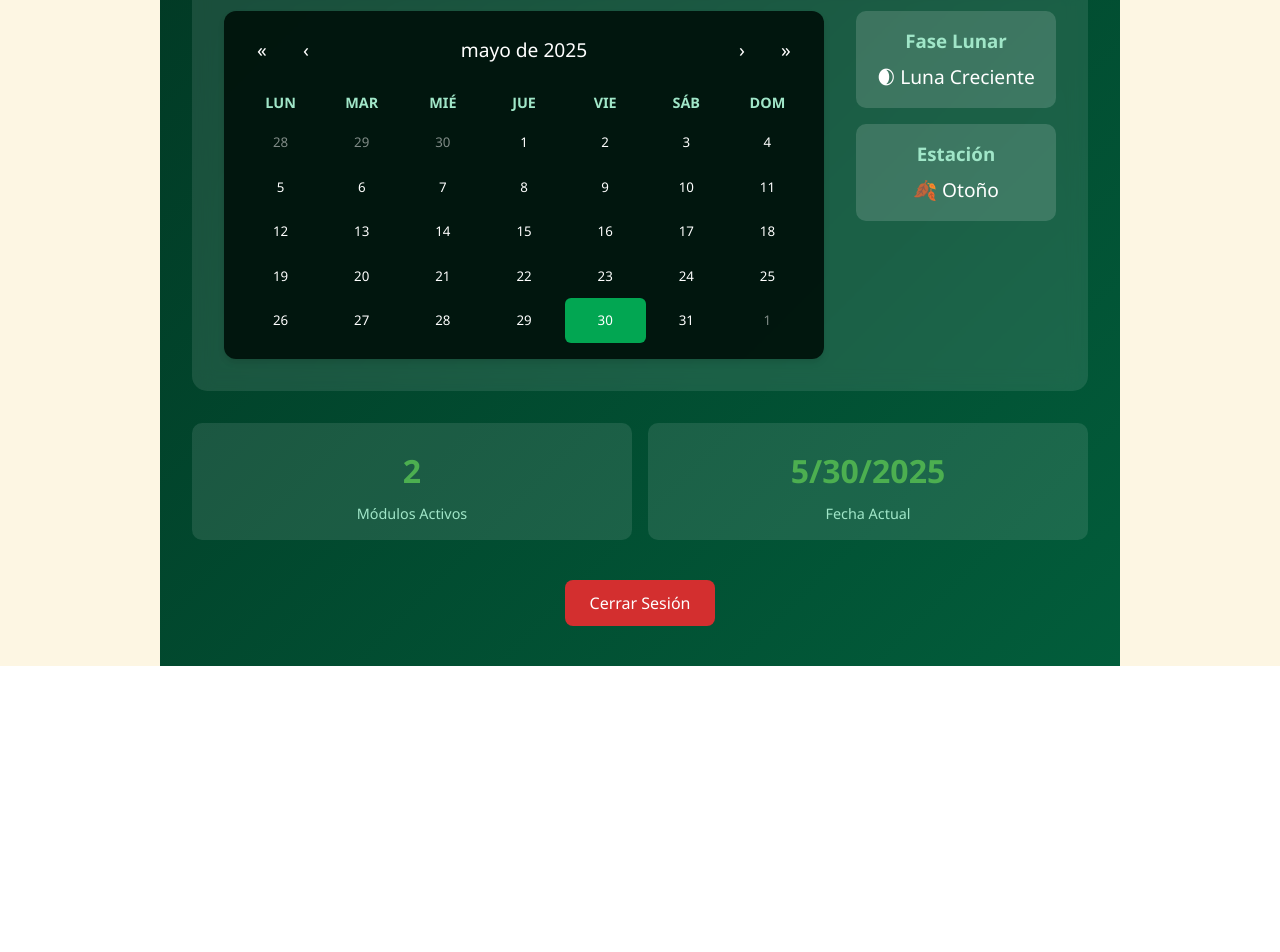
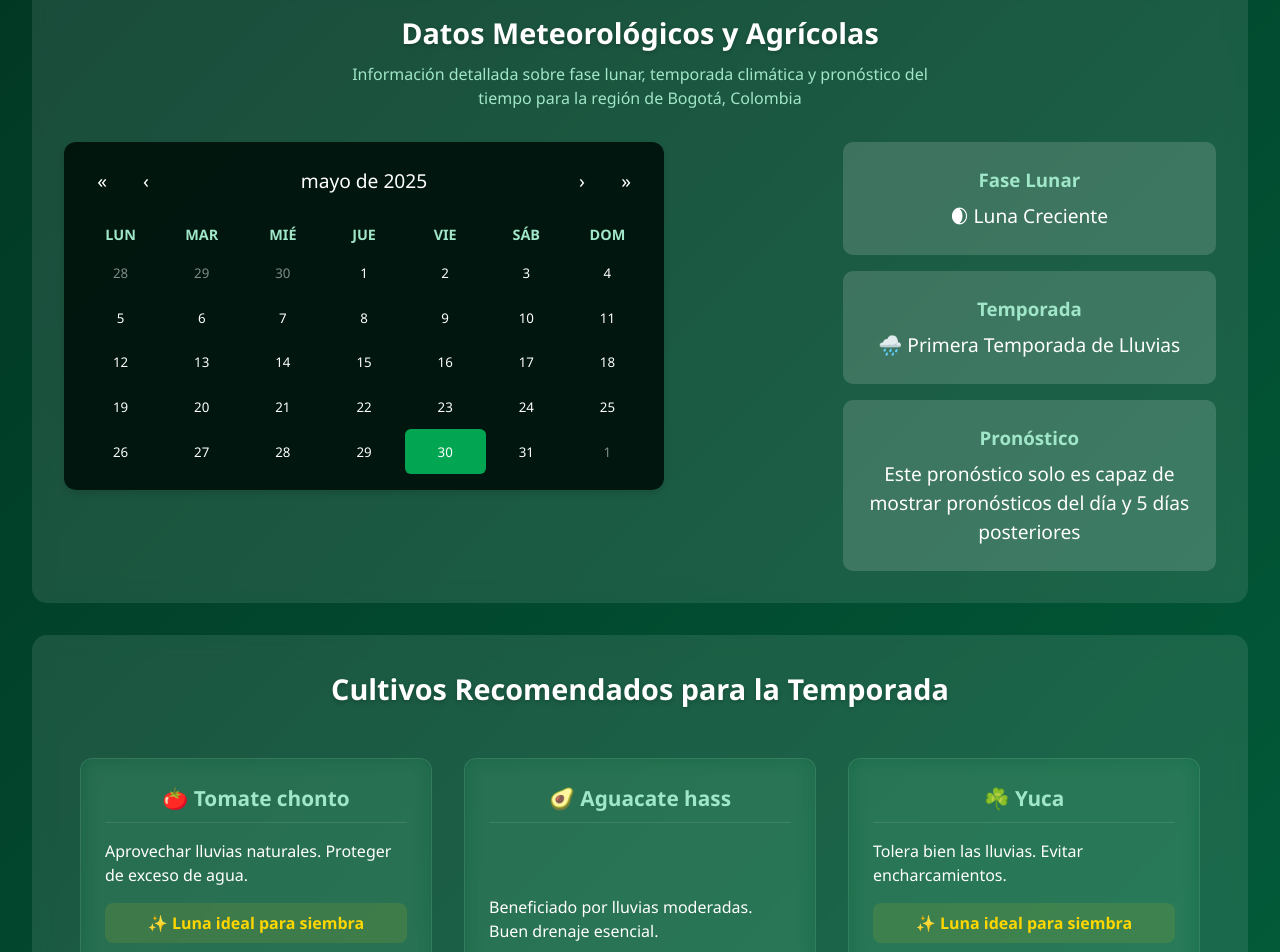
Before and after one commit to MurilloDavidR/proyecto_grupo6, a React (Vite) app in the folder frontend/: page /dashboard in a window 1280 px wide. Shown: the part 400-1352 px from the top of the page. Before the commit the page ends 1066 px from the top, so only its background shows below. Built offline with nearby package versions, Linux system fonts and the light colour scheme; no server answers; sample sign-in values are in the browser's storage.

Commit message:
Se ha añadido el concepto del clima.

```diff
--- a/frontend/package.json
+++ b/frontend/package.json
@@ -11,7 +11,9 @@
   },
   "dependencies": {
     "axios": "^1.9.0",
+    "moment": "^2.30.1",
     "react": "^19.1.0",
+    "react-calendar": "^6.0.0",
     "react-dom": "^19.1.0",
     "react-router-dom": "^7.6.1"
   },
--- a/frontend/src/pages/Dashboard.jsx
+++ b/frontend/src/pages/Dashboard.jsx
@@ -24,6 +24,64 @@ function Dashboard() {
   const perfil = localStorage.getItem("perfil") || "Administrador";
   const [currentTime, setCurrentTime] = useState(new Date());
   const [date, setDate] = useState(new Date());
+  const [weather, setWeather] = useState(null);
+  const [loading, setLoading] = useState(true);
+
+  const handleDateChange = (newDate) => {
+    setDate(newDate);
+    fetchWeather(newDate);
+  };
+
+  const fetchWeather = async (selectedDate = new Date()) => {
+    try {
+      setLoading(true);
+      // Coordenadas de Colombia (ejemplo: Bogotá)
+      const lat = 4.6097;
+      const lon = -74.0817;
+      const API_KEY = '8e585ec0ab53b3cd79edf610f78e1496';
+
+      // Si es el día actual, usar tiempo actual
+      const isToday = selectedDate.toDateString() === new Date().toDateString();
+
+      if (isToday) {
+        const response = await fetch(
+          `https://api.openweathermap.org/data/2.5/weather?lat=${lat}&lon=${lon}&units=metric&lang=es&appid=${API_KEY}`
+        );
+
+        if (!response.ok) throw new Error('Error al obtener el clima');
+
+        const data = await response.json();
+        setWeather(data);
+      } else {
+        // Para días futuros, usar el pronóstico de 5 días
+        const response = await fetch(
+          `https://api.openweathermap.org/data/2.5/forecast?lat=${lat}&lon=${lon}&units=metric&lang=es&appid=${API_KEY}`
+        );
+
+        if (!response.ok) throw new Error('Error al obtener el pronóstico');
+
+        const data = await response.json();
+
+        // Encontrar el pronóstico más cercano a la fecha seleccionada
+        const selectedTimestamp = selectedDate.setHours(12, 0, 0, 0);
+        const forecast = data.list.find(item => {
+          const forecastDate = new Date(item.dt * 1000);
+          return forecastDate.setHours(0,0,0,0) === selectedDate.setHours(0,0,0,0);
+        });
+
+        if (forecast) {
+          setWeather(forecast);
+        } else {
+          setWeather(null);
+        }
+      }
+      setLoading(false);
+    } catch (error) {
+      console.error('Error:', error);
+      setWeather(null);
+      setLoading(false);
+    }
+  };
 
   const getMoonPhase = (date) => {
     const LUNAR_MONTH = 29.530588853;
@@ -39,19 +97,98 @@ function Dashboard() {
     return "🌑 Luna Nueva";
   };
 
-  const getSeason = (date) => {
+  const getTemporada = (date) => {
     const month = date.getMonth();
-    const day = date.getDate();
 
-    // Hemisferio Sur
-    if ((month === 11 && day >= 21) || month === 0 || month === 1 || (month === 2 && day < 21)) {
-      return "☀️ Verano";
-    } else if ((month === 2 && day >= 21) || month === 3 || month === 4 || (month === 5 && day < 21)) {
-      return "🍂 Otoño";
-    } else if ((month === 5 && day >= 21) || month === 6 || month === 7 || (month === 8 && day < 21)) {
-      return "❄️ Invierno";
+    // Temporadas en Colombia
+    if (month >= 11 || month <= 1) { // Diciembre - Febrero
+      return "☀️ Temporada Seca Principal";
+    } else if (month >= 2 && month <= 4) { // Marzo - Mayo
+      return "🌧️ Primera Temporada de Lluvias";
+    } else if (month >= 5 && month <= 7) { // Junio - Agosto
+      return "🌤️ Temporada Seca Menor";
     } else {
-      return "🌸 Primavera";
+      return "🌧️ Segunda Temporada de Lluvias"; // Septiembre - Noviembre
+    }
+  };
+
+  const getCultivosRecomendados = (date) => {
+    const month = date.getMonth();
+    const moonPhase = getMoonPhase(date);
+
+    // Recomendaciones según temporada y fase lunar
+    if (month >= 11 || month <= 1) { // Temporada Seca Principal
+      return [
+        {
+          nombre: "🌽 Maíz andino",
+          info: "Ideal para siembra en temporada seca. Riego moderado cada 3-4 días.",
+          lunaIdeal: moonPhase === "🌒 Luna Creciente" ? "✨ Luna ideal para siembra" : ""
+        },
+        {
+          nombre: "🥔 Papa criolla",
+          info: "Resistente a sequía. Necesita suelos bien drenados.",
+          lunaIdeal: moonPhase === "🌑 Luna Nueva" ? "✨ Luna ideal para siembra" : ""
+        },
+        {
+          nombre: "🫘 Frijol cargamanto",
+          info: "Sembrar en suelos fértiles y profundos. Riego cada 4-5 días.",
+          lunaIdeal: moonPhase === "🌒 Luna Creciente" ? "✨ Luna ideal para siembra" : ""
+        }
+      ];
+    } else if (month >= 2 && month <= 4) { // Primera Temporada de Lluvias
+      return [
+        {
+          nombre: "🍅 Tomate chonto",
+          info: "Aprovechar lluvias naturales. Proteger de exceso de agua.",
+          lunaIdeal: moonPhase === "🌒 Luna Creciente" ? "✨ Luna ideal para siembra" : ""
+        },
+        {
+          nombre: "🥑 Aguacate hass",
+          info: "Beneficiado por lluvias moderadas. Buen drenaje esencial.",
+          lunaIdeal: moonPhase === "🌕 Luna Llena" ? "✨ Luna ideal para siembra" : ""
+        },
+        {
+          nombre: "☘️ Yuca",
+          info: "Tolera bien las lluvias. Evitar encharcamientos.",
+          lunaIdeal: moonPhase === "🌒 Luna Creciente" ? "✨ Luna ideal para siembra" : ""
+        }
+      ];
+    } else if (month >= 5 && month <= 7) { // Temporada Seca Menor
+      return [
+        {
+          nombre: "🥬 Lechuga batavia",
+          info: "Riego frecuente pero ligero. Ideal en zonas sombreadas.",
+          lunaIdeal: moonPhase === "🌒 Luna Creciente" ? "✨ Luna ideal para siembra" : ""
+        },
+        {
+          nombre: "🥕 Zanahoria",
+          info: "Suelos sueltos y profundos. Riego regular.",
+          lunaIdeal: moonPhase === "🌑 Luna Nueva" ? "✨ Luna ideal para siembra" : ""
+        },
+        {
+          nombre: "🧅 Cebolla junca",
+          info: "Resistente a sequías moderadas. Riego cada 2-3 días.",
+          lunaIdeal: moonPhase === "🌒 Luna Creciente" ? "✨ Luna ideal para siembra" : ""
+        }
+      ];
+    } else { // Segunda Temporada de Lluvias
+      return [
+        {
+          nombre: "🎃 Ahuyama",
+          info: "Aprovecha bien las lluvias. Necesita espacio amplio.",
+          lunaIdeal: moonPhase === "🌒 Luna Creciente" ? "✨ Luna ideal para siembra" : ""
+        },
+        {
+          nombre: "🫛 Quinua",
+          info: "Resistente a lluvias fuertes. Suelos bien drenados.",
+          lunaIdeal: moonPhase === "🌑 Luna Nueva" ? "✨ Luna ideal para siembra" : ""
+        },
+        {
+          nombre: "🥬 Uchuva",
+          info: "Beneficiada por lluvias moderadas. Proteger de excesos.",
+          lunaIdeal: moonPhase === "🌒 Luna Creciente" ? "✨ Luna ideal para siembra" : ""
+        }
+      ];
     }
   };
 
@@ -60,7 +197,13 @@ function Dashboard() {
       setCurrentTime(new Date());
     }, 1000);
 
-    return () => clearInterval(timer);
+    fetchWeather(); // Obtener el clima al cargar
+    const weatherTimer = setInterval(fetchWeather, 1800000); // Actualizar cada 30 minutos
+
+    return () => {
+      clearInterval(timer);
+      clearInterval(weatherTimer);
+    };
   }, []);
 
   const handleLogout = () => {
@@ -70,7 +213,7 @@ function Dashboard() {
 
   return (
     <div className="dashboard-container">
-      <div className="dashboard-header">
+      <div className="dashboard-header text-center">
         <h1 className="dashboard-title">¡Bienvenido, {username}!</h1>
         <p className="dashboard-profile">
           Perfil: {perfil} | {currentTime.toLocaleTimeString()}
@@ -90,47 +233,71 @@ function Dashboard() {
             </button>
           </div>
         )}
-
-        <div className="dashboard-card">
-          <h3>Panel de Control</h3>
-          <p>Visualiza y controla las operaciones del sistema</p>
-          <button
-            className="dashboard-button"
-            onClick={() => navigate('/dashboard')}
-          >
-            Ver Panel
-          </button>
-        </div>
       </div>
 
       <div className="dashboard-calendar">
-        <div className="calendar-container">
-          <Calendar
-            onChange={setDate}
-            value={date}
-            locale="es-ES"
-          />
+        <div className="calendar-header">
+          <h2>Datos Meteorológicos y Agrícolas</h2>
+          <p className="calendar-description">
+            Información detallada sobre fase lunar, temporada climática y pronóstico del tiempo para la región de Bogotá, Colombia
+          </p>
         </div>
+        <div className="calendar-content">
           <div className="calendar-info">
             <div className="info-card">
               <h3>Fase Lunar</h3>
               <p>{getMoonPhase(date)}</p>
             </div>
             <div className="info-card">
-            <h3>Estación</h3>
-            <p>{getSeason(date)}</p>
+              <h3>Temporada</h3>
+              <p>{getTemporada(date)}</p>
+            </div>
+            <div className="info-card weather-info-card">
+              <h3>Pronóstico</h3>
+              {loading ? (
+                <p>Cargando...</p>
+              ) : weather ? (
+                <>
+                  <div className="weather-main">
+                    <img
+                      src={`http://openweathermap.org/img/wn/${weather.weather[0].icon}@2x.png`}
+                      alt="Clima actual"
+                    />
+                    <span className="temperature">{Math.round(weather.main.temp)}°C</span>
+                  </div>
+                  <p className="weather-description">{weather.weather[0].description}</p>
+                  <div className="weather-details">
+                    <small>💧 {weather.main.humidity}%</small>
+                    <small>💨 {weather.wind.speed}m/s</small>
+                  </div>
+                </>
+              ) : (
+                <p>Este pronóstico solo es capaz de mostrar pronósticos del día y 5 días posteriores</p>
+              )}
+            </div>
+          </div>
+          <div className="calendar-container">
+            <Calendar
+              onChange={handleDateChange}
+              value={date}
+              locale="es-ES"
+            />
           </div>
         </div>
       </div>
 
-      <div className="dashboard-stats">
-        <div className="stat-card">
-          <div className="stat-number">2</div>
-          <div className="stat-label">Módulos Activos</div>
+      <div className="farming-recommendations">
+        <h2>Cultivos Recomendados para la Temporada</h2>
+        <div className="recommendations-grid">
+          {getCultivosRecomendados(date).map((cultivo, index) => (
+            <div key={index} className="recommendation-card">
+              <h3>{cultivo.nombre}</h3>
+              <p>{cultivo.info}</p>
+              {cultivo.lunaIdeal && (
+                <p className="luna-ideal">{cultivo.lunaIdeal}</p>
+              )}
             </div>
-        <div className="stat-card">
-          <div className="stat-number">{currentTime.toLocaleDateString()}</div>
-          <div className="stat-label">Fecha Actual</div>
+          ))}
         </div>
       </div>
 
--- a/frontend/src/styles/Dashboard.css
+++ b/frontend/src/styles/Dashboard.css
@@ -13,12 +13,13 @@
   border-radius: 15px;
   margin-bottom: 2rem;
   box-shadow: 0 4px 6px rgba(0, 0, 0, 0.1);
+  text-align: center;
 }
 
 .dashboard-title {
   color: #ffffff;
   font-size: 2.2rem;
-  margin: 0;
+  margin: 0 0 0.5rem 0;
   font-weight: 600;
 }
 
@@ -29,13 +30,14 @@
 }
 
 .dashboard-content {
-  display: grid;
-  grid-template-columns: repeat(auto-fit, minmax(250px, 1fr));
-  gap: 1.5rem;
+  display: flex;
+  justify-content: center;
   margin-top: 2rem;
 }
 
 .dashboard-card {
+  max-width: 400px;
+  width: 100%;
   background: rgba(255, 255, 255, 0.1);
   backdrop-filter: blur(10px);
   padding: 1.5rem;
@@ -78,21 +80,44 @@
   background: #f44336;
 }
 
+.calendar-header {
+  text-align: center;
+  margin-bottom: 2rem;
+}
+
+.calendar-header h2 {
+  color: #ffffff;
+  font-size: 1.8rem;
+  margin-bottom: 0.5rem;
+  text-shadow: 0 2px 4px rgba(0, 0, 0, 0.2);
+}
+
+.calendar-description {
+  color: #a0e6c8;
+  font-size: 1rem;
+  max-width: 600px;
+  margin: 0 auto;
+}
+
 .dashboard-calendar {
   background: rgba(255, 255, 255, 0.1);
   backdrop-filter: blur(10px);
   padding: 2rem;
   border-radius: 15px;
   margin: 2rem 0;
+}
+
+.calendar-content {
   display: grid;
-  grid-template-columns: 1fr auto;
+  grid-template-columns: 2fr 1fr;
   gap: 2rem;
-  align-items: start;
+  margin-top: 2rem;
 }
 
 .calendar-container {
   width: 100%;
   max-width: 600px;
+  order: 1;
 }
 
 .calendar-container .react-calendar {
@@ -142,17 +167,21 @@
 }
 
 .calendar-info {
-  display: flex;
-  flex-direction: column;
+  display: grid;
+  grid-template-columns: repeat(auto-fit, minmax(250px, 1fr));
   gap: 1rem;
   min-width: 200px;
+  order: 2;
 }
 
 .info-card {
   background: rgba(255, 255, 255, 0.15);
-  padding: 1rem;
+  padding: 1.5rem;
   border-radius: 10px;
   text-align: center;
+  display: flex;
+  flex-direction: column;
+  justify-content: space-between;
 }
 
 .info-card h3 {
@@ -165,29 +194,46 @@
   font-size: 1.2rem;
 }
 
-.dashboard-stats {
-  display: grid;
-  grid-template-columns: repeat(auto-fit, minmax(200px, 1fr));
-  gap: 1rem;
-  margin-top: 2rem;
+.weather-info-card {
+  min-width: 200px !important;
 }
 
-.stat-card {
-  background: rgba(255, 255, 255, 0.1);
-  padding: 1rem;
-  border-radius: 10px;
-  text-align: center;
-}
-
-.stat-number {
-  font-size: 2rem;
-  font-weight: bold;
-  color: #4CAF50;
+.weather-info-card .weather-main {
+  display: flex;
+  align-items: center;
+  justify-content: center;
+  gap: 0.5rem;
   margin: 0.5rem 0;
 }
 
-.stat-label {
+.weather-info-card .weather-main img {
+  width: 50px;
+  height: 50px;
+  filter: drop-shadow(0 0 4px rgba(255, 255, 255, 0.2));
+}
+
+.weather-info-card .temperature {
+  font-size: 1.5rem;
+  font-weight: bold;
+  color: white;
+}
+
+.weather-info-card .weather-description {
   color: #a0e6c8;
+  margin: 0.5rem 0;
+  text-transform: capitalize;
+  font-size: 1rem;
+}
+
+.weather-info-card .weather-details {
+  display: flex;
+  justify-content: center;
+  gap: 1rem;
+  margin-top: 0.5rem;
+}
+
+.weather-info-card .weather-details small {
+  color: rgba(255, 255, 255, 0.8);
   font-size: 0.9rem;
 }
 
@@ -200,15 +246,18 @@
 }
 
 .farming-recommendations h2 {
+  text-align: center;
   color: #ffffff;
-  text-align: center;
-  margin-bottom: 1.5rem;
+  margin-bottom: 2rem;
+  font-size: 1.8rem;
+  text-shadow: 0 2px 4px rgba(0, 0, 0, 0.2);
 }
 
 .recommendations-grid {
   display: grid;
-  grid-template-columns: repeat(auto-fit, minmax(250px, 1fr));
-  gap: 1.5rem;
+  grid-template-columns: repeat(auto-fit, minmax(300px, 1fr));
+  gap: 2rem;
+  padding: 1rem;
 }
 
 .recommendation-card {
@@ -216,21 +265,43 @@
   padding: 1.5rem;
   border-radius: 12px;
   transition: transform 0.3s ease;
+  display: flex;
+  flex-direction: column;
+  justify-content: space-between;
+  min-height: 200px;
+  backdrop-filter: blur(10px);
+  border: 1px solid rgba(255, 255, 255, 0.1);
 }
 
 .recommendation-card:hover {
   transform: translateY(-5px);
+  box-shadow: 0 5px 15px rgba(0, 0, 0, 0.3);
+  border: 1px solid rgba(255, 255, 255, 0.2);
 }
 
 .recommendation-card h3 {
   color: #a0e6c8;
   margin-bottom: 1rem;
   text-align: center;
+  font-size: 1.3rem;
+  border-bottom: 1px solid rgba(255, 255, 255, 0.1);
+  padding-bottom: 0.5rem;
 }
 
 .recommendation-card p {
   color: white;
   margin-bottom: 1rem;
+  line-height: 1.5;
+}
+
+.luna-ideal {
+  color: #ffd700 !important;
+  font-weight: bold;
+  text-align: center;
+  background: rgba(255, 215, 0, 0.1);
+  padding: 0.5rem;
+  border-radius: 8px;
+  margin-top: auto;
 }
 
 .recommendation-card ul {
@@ -255,7 +326,7 @@
   }
 
   .dashboard-content {
-    grid-template-columns: 1fr;
+    padding: 0 1rem;
   }
 
   .dashboard-button {
@@ -263,17 +334,31 @@
     margin: 0.5rem 0;
   }
 
-  .dashboard-calendar {
+  .calendar-content {
     grid-template-columns: 1fr;
   }
 
+  .calendar-container {
+    order: 2;
+    margin: 2rem auto;
+  }
+
   .calendar-info {
-    flex-direction: row;
-    flex-wrap: wrap;
-    justify-content: center;
+    order: 1;
+    grid-template-columns: repeat(auto-fit, minmax(200px, 1fr));
+    gap: 1rem;
   }
 
   .info-card {
-    min-width: 150px;
+    min-width: 100%;
+  }
+
+  .dashboard-calendar {
+    padding: 1rem;
+  }
+
+  .recommendations-grid {
+    grid-template-columns: 1fr;
+    padding: 0;
   }
 }
```
Also changed, not shown: 1 other file (tests, documents, lock files or other folders). Lines whose indentation alone changed are shown as unchanged.
